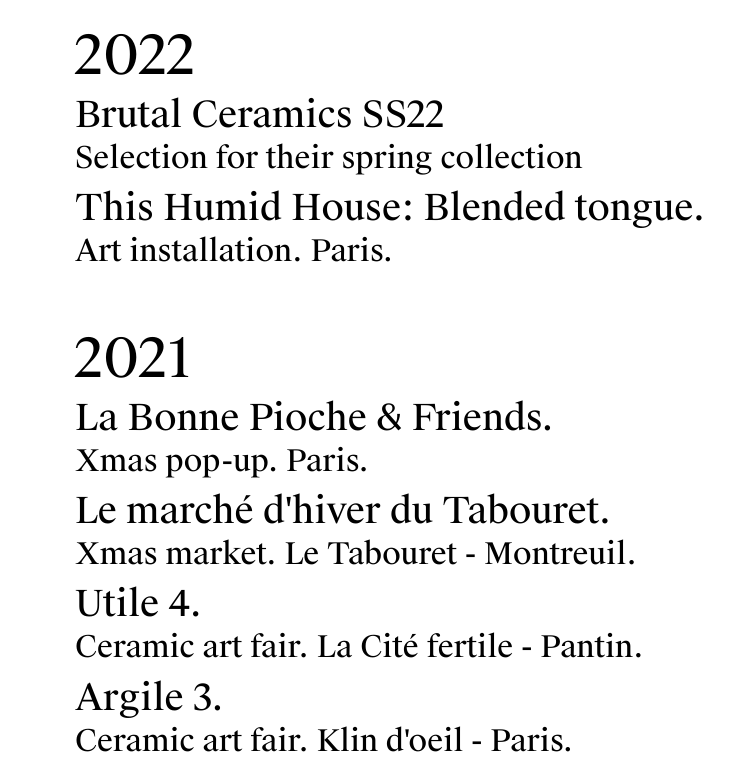
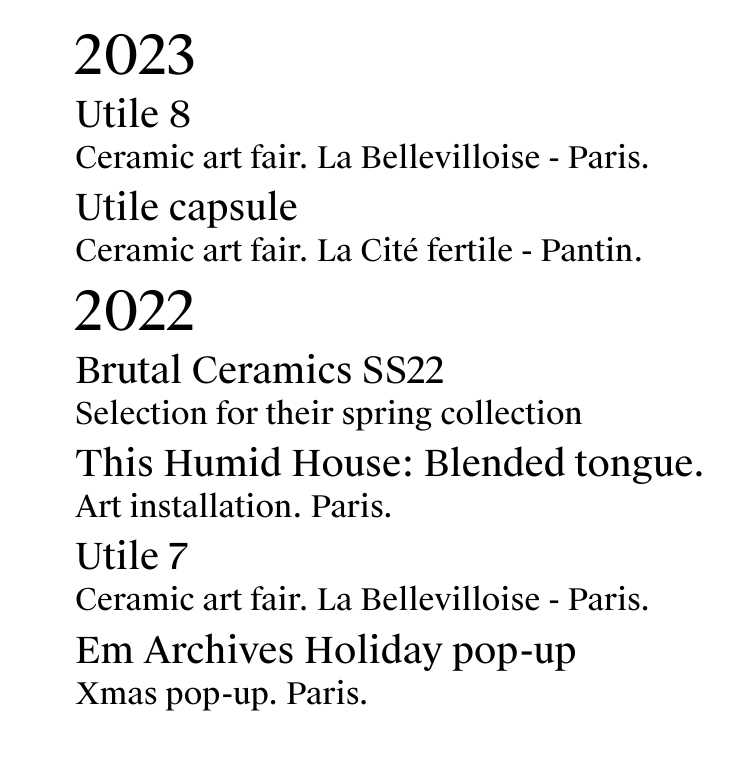
Before and after one commit to lrcnd/cindyliaorasamoelina, a plain HTML site: page projects.html in a window 1280 px wide. Shown: the top 767 px of the page, 281-1014 px from the left. Drawn offline with Linux system fonts and the light colour scheme.

Commit message:
Update projects.html

```diff
--- a/projects.html
+++ b/projects.html
@@ -27,12 +27,30 @@
         <main>
 
             <article>
+                <h1>2023</h1>
+                <ul>
+                    <li>Utile 8 <br>
+                        <h5>Ceramic art fair. La Bellevilloise - Paris.</h5></li>
+                    <li>Utile capsule <br>
+                        <h5>Ceramic art fair. La Cité fertile - Pantin.</h5></li>
+
+
+
+
+                </ul>
+            </article>
+
+            <article>
                 <h1>2022</h1>
                 <ul>
                     <li>Brutal Ceramics SS22 <br>
                         <h5>Selection for their spring collection</h5></li>
                     <li>This Humid House: Blended tongue. <br>
                         <h5>Art installation. Paris.</h5></li>
+                    <li>Utile 7 <br>
+                        <h5>Ceramic art fair. La Bellevilloise - Paris.</h5></li>
+                    <li>Em Archives Holiday pop-up <br>
+                       <h5>Xmas pop-up. Paris.</h5></li>
 
 
                 </ul>
```
